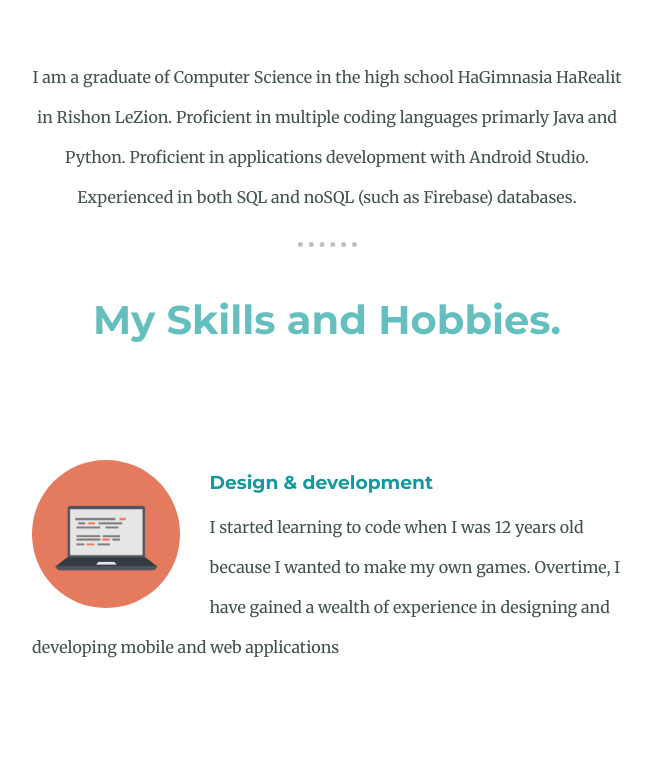
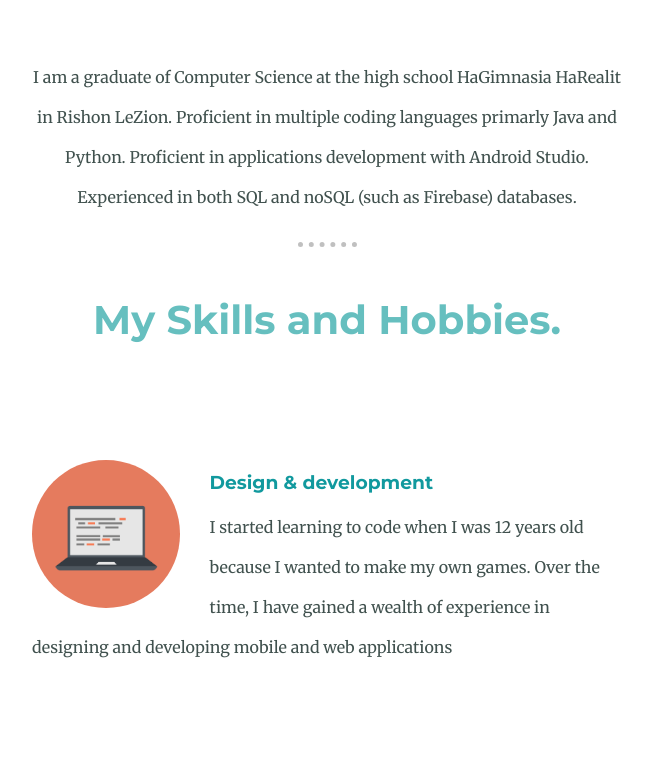
Before and after one commit to OrBarZur/MySite, a plain HTML site: page index.html in a window 1280 px wide. Shown: the part 1083-1847 px from the top of the page, without its empty margins (313-965 px from the left). Drawn offline with Linux system fonts and the light colour scheme.

Commit message:
Update index.html

```diff
--- a/index.html
+++ b/index.html
@@ -22,7 +22,7 @@
   <div class="middle-container">
     <div class="profile">
       <img class="profile-img" src="images/or.png" alt="">
-      <p class="description">I am a graduate of Computer Science in the high school HaGimnasia HaRealit in Rishon LeZion. Proficient in multiple coding languages primarly Java and Python. Proficient in applications development with Android Studio. Experienced in both SQL and noSQL (such as Firebase) databases.</p>
+      <p class="description">I am a graduate of Computer Science at the high school HaGimnasia HaRealit in Rishon LeZion. Proficient in multiple coding languages primarly Java and Python. Proficient in applications development with Android Studio. Experienced in both SQL and noSQL (such as Firebase) databases.</p>
     </div>
     <hr>
     <div class="skills">
@@ -31,7 +31,7 @@
         <img class="computer-img" src="images/computer.png" alt="">
         <h3>Design & development</h3>
         <p>I started learning to code when I was 12 years old because I wanted to make my own games.
-        Overtime, I have gained a wealth of experience in designing and developing mobile and web applications</p>
+        Over the time, I have gained a wealth of experience in designing and developing mobile and web applications</p>
       </div>
       <div class="skill-row">
         <img class="chess-img" src="images/chess.png" alt="">
```
